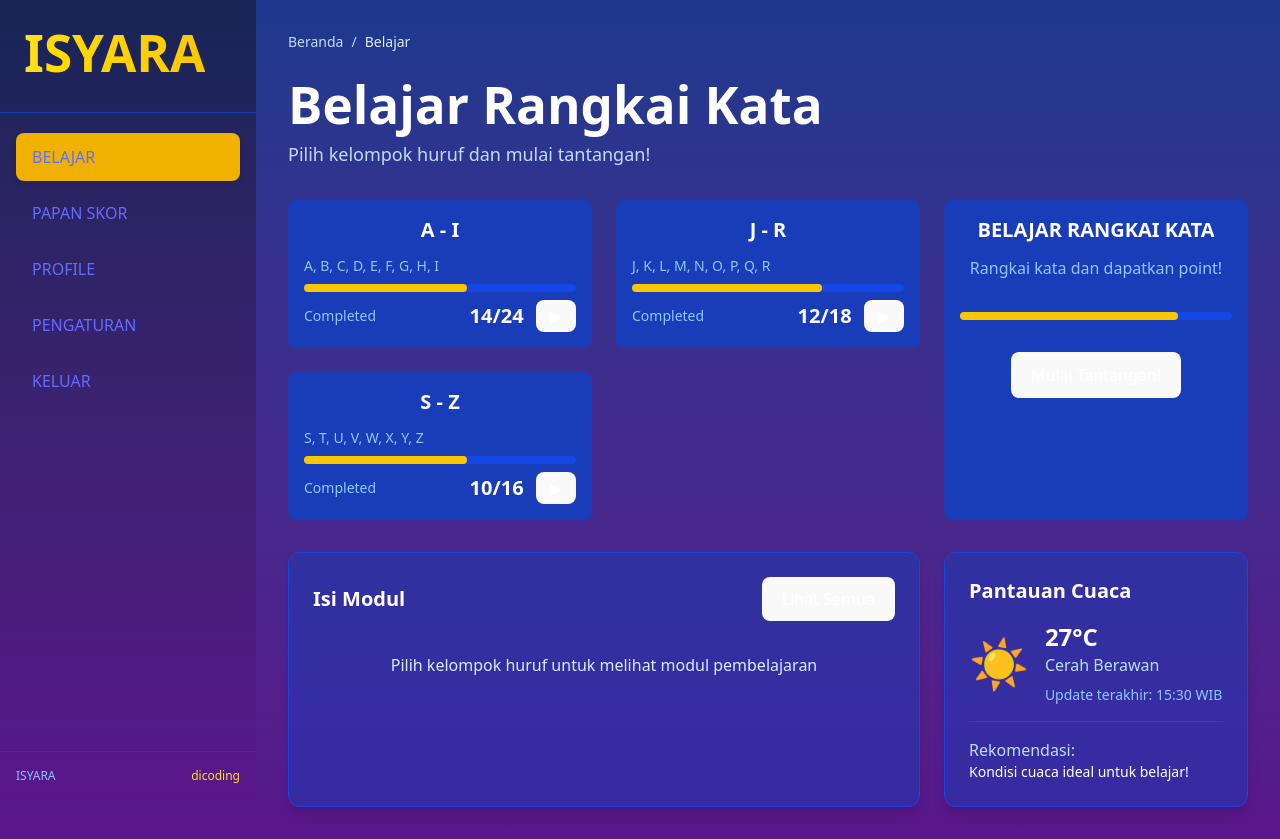
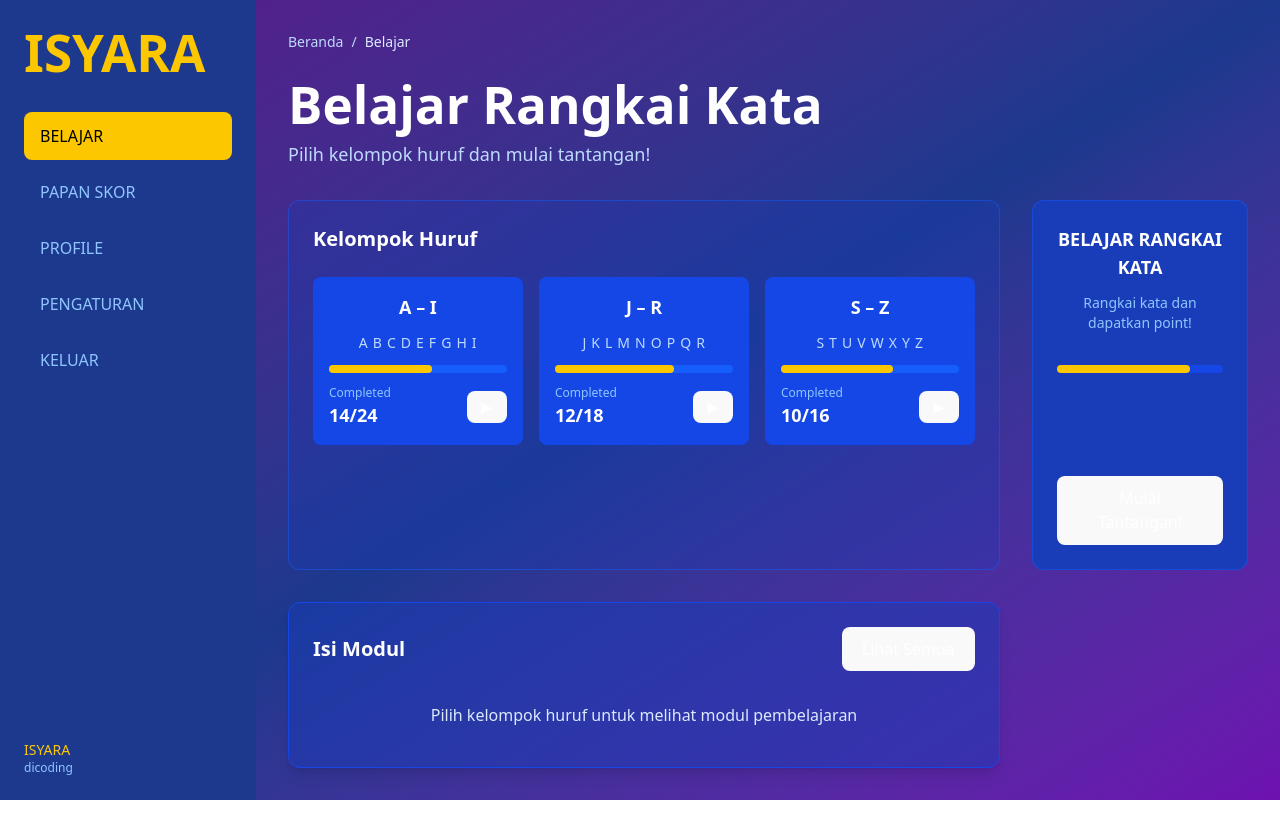
Before and after one commit to isyara-dev/isyara-frontend, a React (Vite) app: page /belajar in a window 1280 px wide. After the commit the page ends 800 px from the top, so only its background shows below. Built offline with nearby package versions, Linux system fonts and the light colour scheme; no server answers.

Commit message:
update tampilan beranda dari page belajar

```diff
--- a/src/pages/belajar/BelajarPage.jsx
+++ b/src/pages/belajar/BelajarPage.jsx
@@ -1,34 +1,62 @@
 import React, { useState } from 'react';
-import Sidebar from '../../components/layout/Sidebar';
+
+const Sidebar = () => (
+  <div className="w-64 bg-blue-900 p-6 flex flex-col">
+    <div className="mb-8">
+      <h1 className="text-2xl font-bold text-yellow-400">ISYARA</h1>
+    </div>
+    <nav className="space-y-2">
+      <div className="bg-yellow-400 text-black px-4 py-3 rounded-lg font-medium">
+        BELAJAR
+      </div>
+      <div className="text-blue-300 px-4 py-3 hover:bg-blue-800 rounded-lg cursor-pointer">
+        PAPAN SKOR
+      </div>
+      <div className="text-blue-300 px-4 py-3 hover:bg-blue-800 rounded-lg cursor-pointer">
+        PROFILE
+      </div>
+      <div className="text-blue-300 px-4 py-3 hover:bg-blue-800 rounded-lg cursor-pointer">
+        PENGATURAN
+      </div>
+      <div className="text-blue-300 px-4 py-3 hover:bg-blue-800 rounded-lg cursor-pointer">
+        KELUAR
+      </div>
+    </nav>
+    <div className="mt-auto">
+      <div className="text-yellow-400 text-sm">ISYARA</div>
+      <div className="text-blue-300 text-xs">dicoding</div>
+    </div>
+  </div>
+);
 
 export default function BelajarPage() {
   const [activeGroup, setActiveGroup] = useState(null);
 
   const alphabetGroups = [
     {
-      range: 'A - I',
-      letters: 'A, B, C, D, E, F, G, H, I',
+      range: 'A – I',
+      letters: 'A B C D E F G H I',
       completed: '14/24'
     },
     {
-      range: 'J - R',
-      letters: 'J, K, L, M, N, O, P, Q, R',
+      range: 'J – R',
+      letters: 'J K L M N O P Q R',
       completed: '12/18'
     },
     {
-      range: 'S - Z',
-      letters: 'S, T, U, V, W, X, Y, Z',
+      range: 'S – Z',
+      letters: 'S T U V W X Y Z',
       completed: '10/16'
     }
   ];
 
   return (
-    <div className="flex min-h-screen bg-gradient-to-b from-blue-900 to-purple-900 text-white">
+    <div className="flex min-h-screen bg-gradient-to-br from-purple-900 via-blue-900 to-purple-800 text-white">
       {/* Sidebar */}
       <Sidebar />
 
       {/* Main Content */}
-      <main className="flex-1 p-6 lg:p-8">
+      <main className="flex-1 p-8 flex flex-col">
         {/* Breadcrumb Navigation */}
         <div className="flex items-center text-sm text-blue-200 mb-6">
           <span>Beranda</span>
@@ -38,97 +66,66 @@ export default function BelajarPage() {
 
         {/* Page Header */}
         <header className="mb-8">
-          <h1 className="text-3xl font-bold mb-2">Belajar Rangkai Kata</h1>
+          <h1 className="text-4xl font-bold mb-2">Belajar Rangkai Kata</h1>
           <p className="text-lg text-blue-200">Pilih kelompok huruf dan mulai tantangan!</p>
         </header>
 
-        {/* Alphabet Groups Grid */}
-        <div className="grid grid-cols-3 gap-6 mb-8">
-          {/* First alphabet group */}
+        {/* Main Content Grid */}
+        <div className="grid grid-cols-1 lg:grid-cols-4 gap-8 flex-grow">
+          {/* Left Section - Alphabet Groups */}
+          <div className="lg:col-span-3 bg-blue-800/30 rounded-xl p-6 border border-blue-600/50">
+            <h2 className="text-xl font-semibold mb-6">Kelompok Huruf</h2>
+            <div className="grid grid-cols-1 md:grid-cols-3 gap-4">
+              {alphabetGroups.map((group, index) => (
                 <div
-            className={`bg-blue-800 rounded-lg p-4 cursor-pointer transition-all ${activeGroup === 0 ? 'ring-2 ring-yellow-400' : ''}`}
-            onClick={() => setActiveGroup(0)}
+                  key={index}
+                  className={`bg-blue-700 rounded-lg p-4 cursor-pointer transition-all hover:bg-blue-600 ${activeGroup === index ? 'ring-2 ring-yellow-400' : ''}`}
+                  onClick={() => setActiveGroup(index)}
                 >
-            <h3 className="text-xl font-bold mb-3 text-center">A - I</h3>
-            <p className="text-sm text-blue-300 mb-2">{alphabetGroups[0].letters}</p>
-            <div className="bg-blue-700 h-2 rounded-full mb-2">
-              <div className="bg-yellow-400 h-2 rounded-full" style={{ width: '60%' }}></div>
+                  <h3 className="text-lg font-bold mb-3 text-center">{group.range}</h3>
+                  <p className="text-sm text-blue-200 mb-3 text-center tracking-wider">{group.letters}</p>
+                  <div className="bg-blue-600 h-2 rounded-full mb-3">
+                    <div className="bg-yellow-400 h-2 rounded-full" style={{ width: `${index === 0 ? '58%' : index === 1 ? '67%' : '63%'}` }}></div>
                   </div>
                   <div className="flex justify-between items-center">
-              <span className="text-sm text-blue-300">Completed</span>
-              <div className="flex items-center">
-                <span className="text-xl font-bold mr-3">{alphabetGroups[0].completed}</span>
-                <button className="bg-black hover:bg-gray-800 rounded w-8 h-8 flex items-center justify-center">
-                  <span className="text-white">▶</span>
+                    <div>
+                      <span className="text-xs text-blue-300 block">Completed</span>
+                      <span className="text-lg font-bold">{group.completed}</span>
+                    </div>
+                    <button className="bg-black hover:bg-gray-800 rounded-full w-8 h-8 flex items-center justify-center transition-colors">
+                      <span className="text-white text-sm">▶</span>
                     </button>
                   </div>
                 </div>
-          </div>
-
-          {/* Second alphabet group */}
-          <div
-            className={`bg-blue-800 rounded-lg p-4 cursor-pointer transition-all ${activeGroup === 1 ? 'ring-2 ring-yellow-400' : ''}`}
-            onClick={() => setActiveGroup(1)}
-          >
-            <h3 className="text-xl font-bold mb-3 text-center">J - R</h3>
-            <p className="text-sm text-blue-300 mb-2">{alphabetGroups[1].letters}</p>
-            <div className="bg-blue-700 h-2 rounded-full mb-2">
-              <div className="bg-yellow-400 h-2 rounded-full" style={{ width: '70%' }}></div>
-            </div>
-            <div className="flex justify-between items-center">
-              <span className="text-sm text-blue-300">Completed</span>
-              <div className="flex items-center">
-                <span className="text-xl font-bold mr-3">{alphabetGroups[1].completed}</span>
-                <button className="bg-black hover:bg-gray-800 rounded w-8 h-8 flex items-center justify-center">
-                  <span className="text-white">▶</span>
-                </button>
-              </div>
+              ))}
             </div>
           </div>
 
-          {/* Challenge Section */}
-          <div className="bg-blue-800 rounded-lg p-4 row-span-2">
-            <h3 className="text-xl font-bold mb-3 text-center">BELAJAR RANGKAI KATA</h3>
-            <p className="text-blue-300 text-center mb-8">Rangkai kata dan dapatkan point!</p>
-            <div className="bg-blue-700 h-2 rounded-full mb-8">
+          {/* Right Section - Challenge Section */}
+          <div className="bg-blue-800 rounded-xl p-6 border border-blue-600/50 flex flex-col ">
+            <div className="flex flex-col h-full justify-between">
+              <div>
+                <h3 className="text-lg font-bold mb-3 text-center">BELAJAR RANGKAI KATA</h3>
+                <p className="text-blue-300 text-center mb-8 text-sm">Rangkai kata dan dapatkan point!</p>
+                <div className="bg-blue-700 h-2 rounded-full mb-4">
                   <div className="bg-yellow-400 h-2 rounded-full" style={{ width: '80%' }}></div>
                 </div>
-            <div className="flex justify-center mt-8">
-              <button className="bg-black hover:bg-gray-800 text-white py-2 px-4 rounded-md">
+              </div>
+              <div className="flex justify-center">
+                <button className="bg-black hover:bg-gray-800 text-white py-3 px-6 rounded-lg font-medium transition-colors w-full">
                   Mulai Tantangan!
-              </button>
-            </div>
-          </div>
-
-          {/* Third alphabet group */}
-          <div
-            className={`bg-blue-800 rounded-lg p-4 cursor-pointer transition-all ${activeGroup === 2 ? 'ring-2 ring-yellow-400' : ''}`}
-            onClick={() => setActiveGroup(2)}
-          >
-            <h3 className="text-xl font-bold mb-3 text-center">S - Z</h3>
-            <p className="text-sm text-blue-300 mb-2">{alphabetGroups[2].letters}</p>
-            <div className="bg-blue-700 h-2 rounded-full mb-2">
-              <div className="bg-yellow-400 h-2 rounded-full" style={{ width: '60%' }}></div>
-            </div>
-            <div className="flex justify-between items-center">
-              <span className="text-sm text-blue-300">Completed</span>
-              <div className="flex items-center">
-                <span className="text-xl font-bold mr-3">{alphabetGroups[2].completed}</span>
-                <button className="bg-black hover:bg-gray-800 rounded w-8 h-8 flex items-center justify-center">
-                  <span className="text-white">▶</span>
                 </button>
               </div>
             </div>
           </div>
         </div>
 
-        {/* Bottom Content Area */}
-        <div className="grid grid-cols-1 lg:grid-cols-3 gap-6">
-          {/* Module Content */}
-          <div className="lg:col-span-2 bg-blue-800/50 rounded-xl p-6 shadow-lg border border-blue-700">
+        {/* Bottom Row - Isi Modul */}
+        <div className="mt-8 grid grid-cols-1 lg:grid-cols-4 gap-8">
+          <div className="lg:col-span-3 bg-blue-800/50 rounded-xl p-6 shadow-lg border border-blue-700">
             <div className="flex justify-between items-center mb-4">
               <h2 className="text-xl font-semibold">Isi Modul</h2>
-              <button className="text-sm bg-blue-600 hover:bg-blue-500 px-4 py-2 rounded-lg transition-colors">
+              <button className="text-sm bg-black hover:bg-gray-800 px-4 py-2 rounded-lg transition-colors">
                 Lihat Semua
               </button>
             </div>
@@ -140,6 +137,8 @@ export default function BelajarPage() {
                     <li>Kosakata dasar</li>
                     <li>Pola kalimat sederhana</li>
                     <li>Latihan pengucapan</li>
+                    <li>Contoh penggunaan dalam kalimat</li>
+                    <li>Latihan interaktif</li>
                   </ul>
                 </div>
               ) : (
@@ -147,23 +146,7 @@ export default function BelajarPage() {
               )}
             </div>
           </div>
-
-          {/* Weather Info Panel */}
-          <div className="bg-blue-800/50 rounded-xl p-6 shadow-lg border border-blue-700">
-            <h2 className="text-xl font-semibold mb-4">Pantauan Cuaca</h2>
-            <div className="flex items-center space-x-4">
-              <div className="text-5xl">☀️</div>
-              <div>
-                <p className="text-2xl font-bold">27°C</p>
-                <p className="text-blue-200">Cerah Berawan</p>
-                <p className="text-sm text-blue-300 mt-2">Update terakhir: 15:30 WIB</p>
-              </div>
-            </div>
-            <div className="mt-4 pt-4 border-t border-blue-700">
-              <p className="text-blue-200">Rekomendasi:</p>
-              <p className="text-sm">Kondisi cuaca ideal untuk belajar!</p>
-            </div>
-          </div>
+          <div className="lg:col-span-1"></div>
         </div>
       </main>
     </div>
```
Lines whose indentation alone changed are shown as unchanged.
